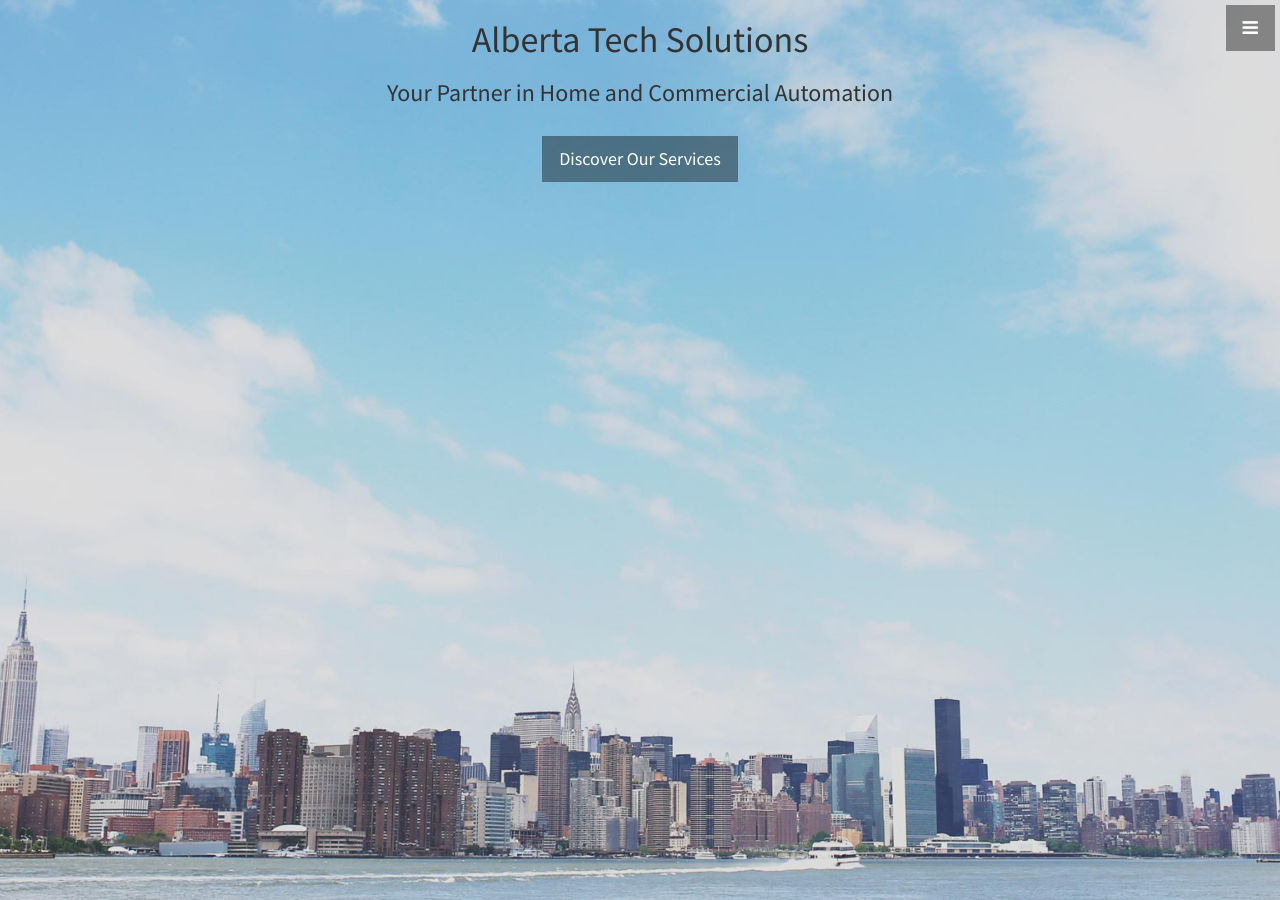
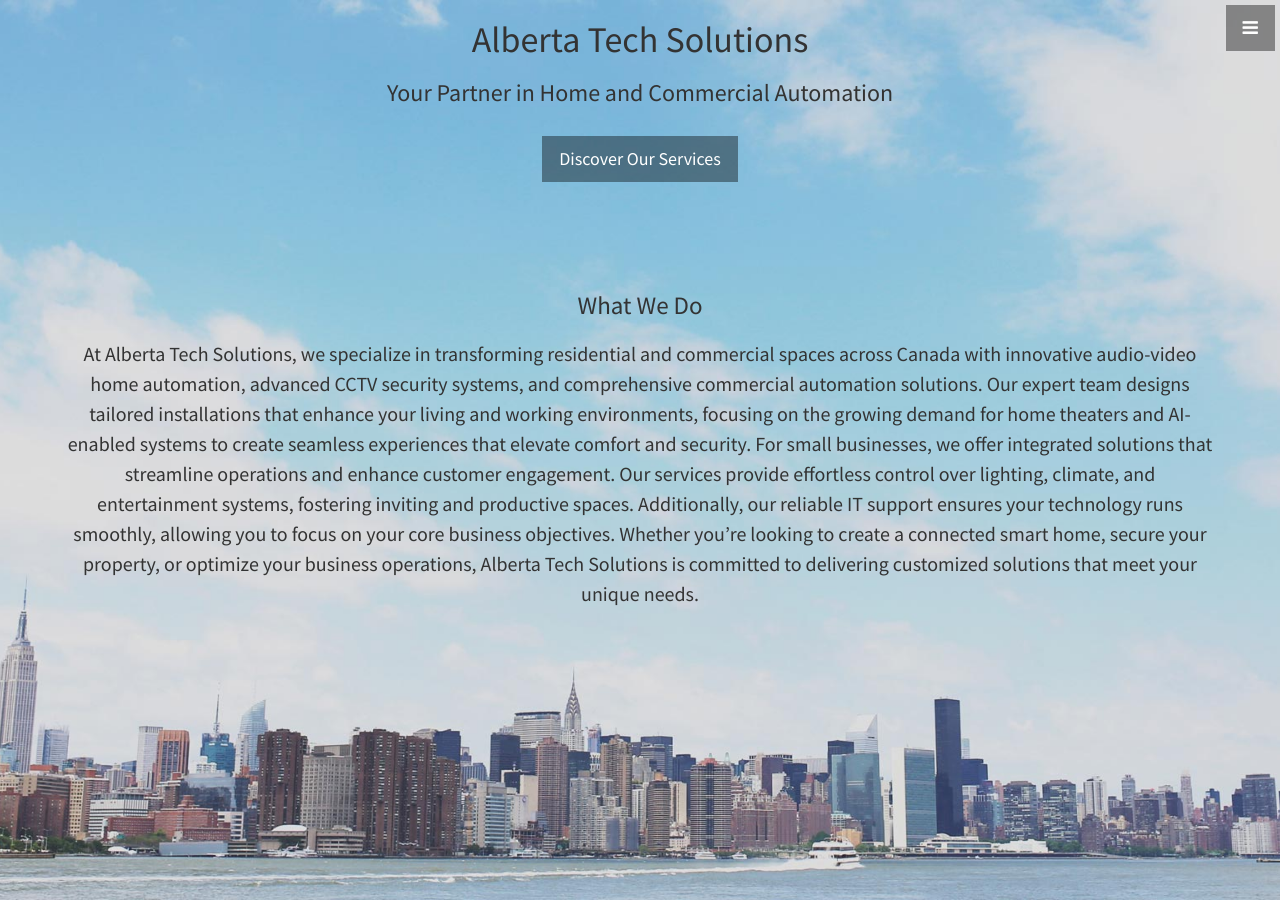
Before and after one commit to ATSGIS/albertatechsolutions, a Jekyll site: the page built from index.html, in a window 1280 px wide and 900 px high. Built offline with Jekyll 4.4.1, drawn with Linux system fonts in a browser that asks for light colours.

Commit message:
Update header.html

```diff
--- a/_includes/header.html
+++ b/_includes/header.html
@@ -4,5 +4,13 @@
     <h3>Your Partner in Home and Commercial Automation</h3>
     <br>
     <a href="#about" class="btn btn-dark btn-lg">Discover Our Services</a>
+    <br><br><br><br><br> <!-- Adding five line breaks for spacing -->
+
+    <h3 style="font-size: 2.5rem; margin-top: 30px; text-align: center;">What We Do</h3>
+    <p style="font-size: 2rem; line-height: 1.5; max-width: 90%; margin: 20px auto; text-align: center;">
+      At Alberta Tech Solutions, we specialize in transforming residential and commercial spaces across Canada with innovative audio-video home automation, advanced CCTV security systems, and comprehensive commercial automation solutions. Our expert team designs tailored installations that enhance your living and working environments, focusing on the growing demand for home theaters and AI-enabled systems to create seamless experiences that elevate comfort and security.
+
+For small businesses, we offer integrated solutions that streamline operations and enhance customer engagement. Our services provide effortless control over lighting, climate, and entertainment systems, fostering inviting and productive spaces. Additionally, our reliable IT support ensures your technology runs smoothly, allowing you to focus on your core business objectives. Whether you’re looking to create a connected smart home, secure your property, or optimize your business operations, Alberta Tech Solutions is committed to delivering customized solutions that meet your unique needs.
+    </p>
   </div>
 </header>
```
